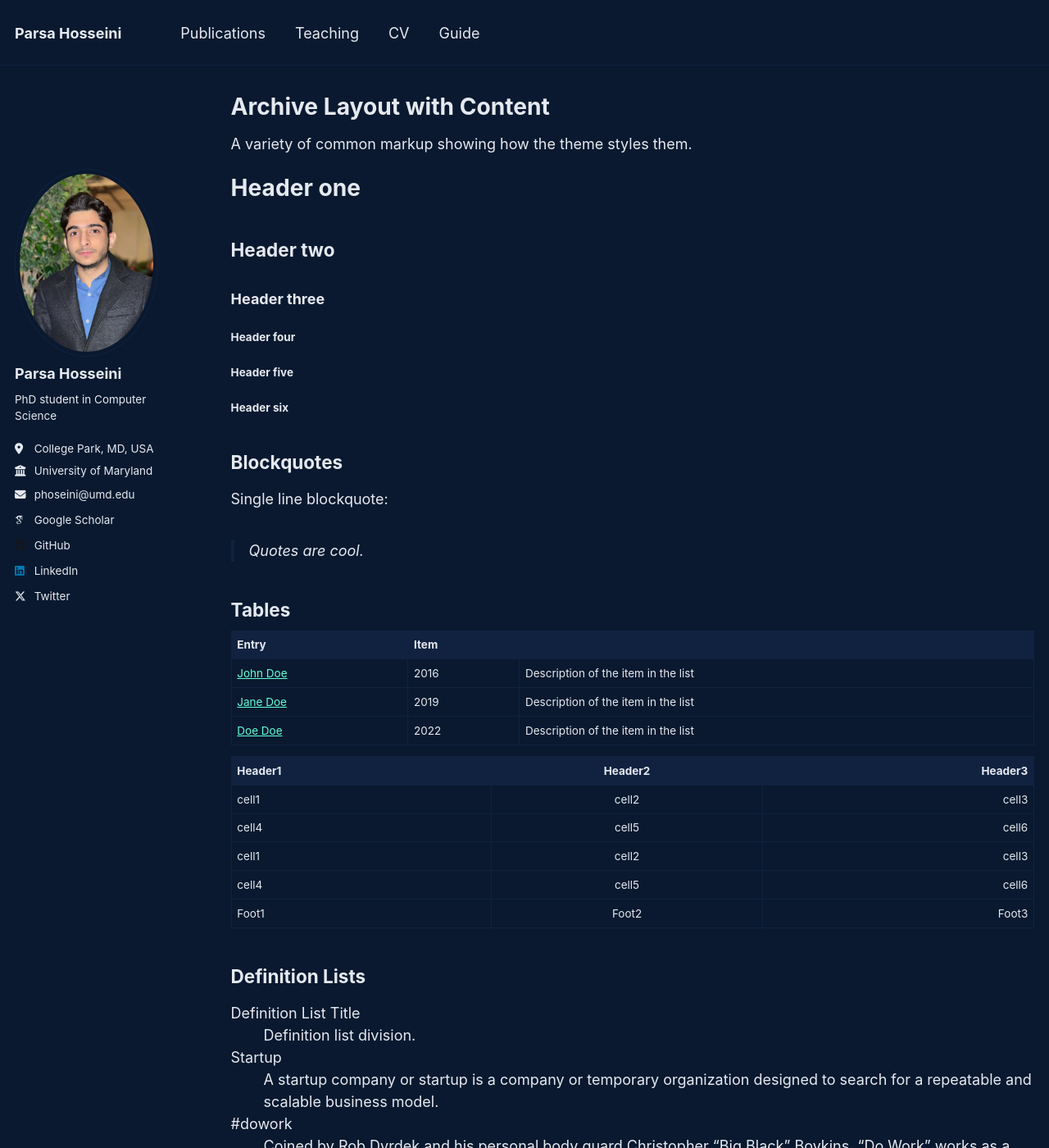
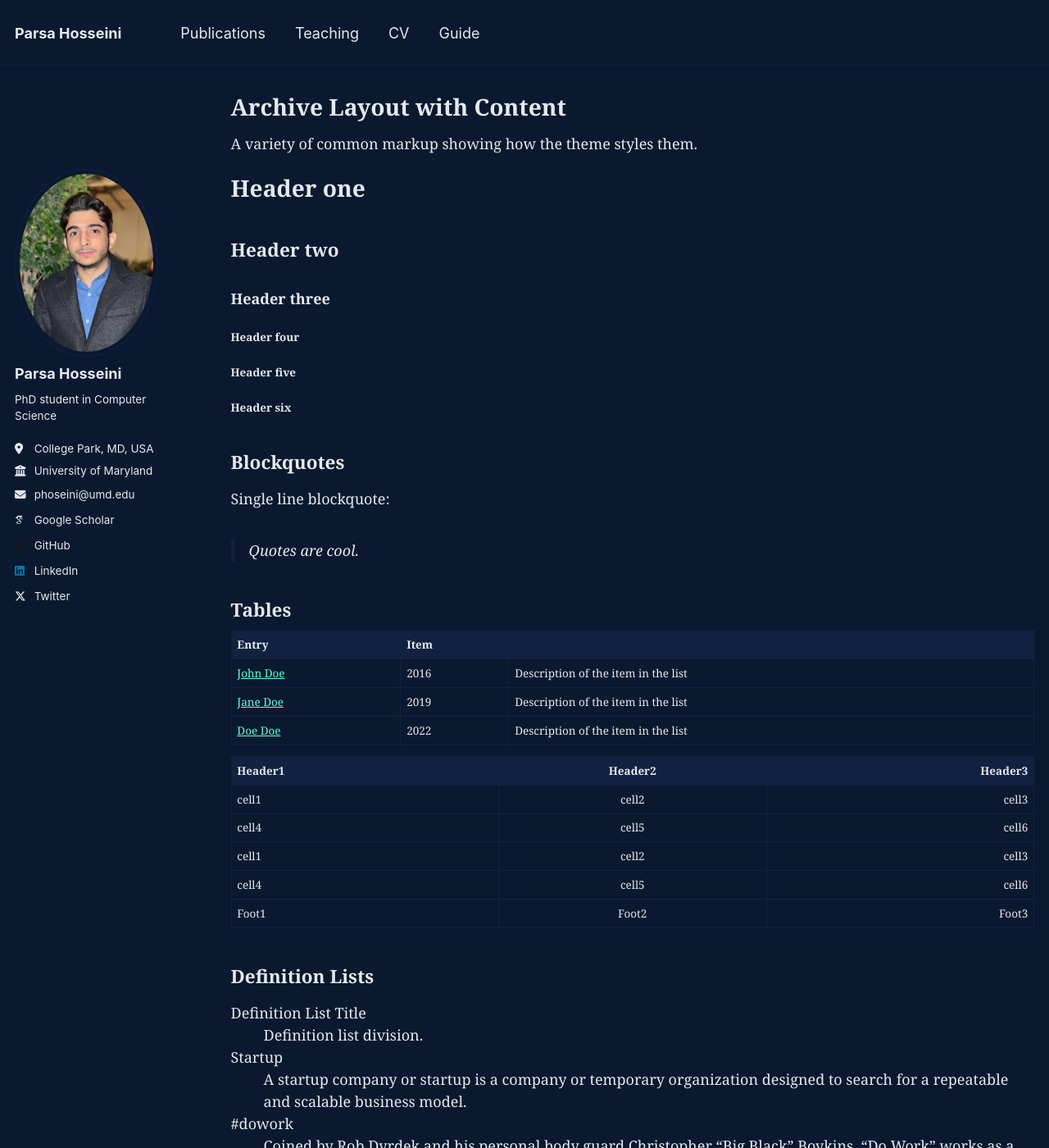
Before and after one commit to sudoparsa/sudoparsa.github.io, a Jekyll site: the page built from _pages/archive-layout-with-content.md, in a window 1280 px wide and 1400 px high. Shown: the whole window at 82% size. Built offline with Jekyll 4.4.1, drawn with Linux system fonts in a browser that asks for light colours; some web fonts are replaced.

Commit message:
Update _themes.scss

```diff
--- a/_sass/_themes.scss
+++ b/_sass/_themes.scss
@@ -39,9 +39,9 @@ $type-size-6                : 0.75em;   // ~12px
 $type-size-7                : 0.6875em; // ~11px
 $type-size-8                : 0.625em;  // ~10px
 
-$global-font-family         : $sans-serif;
-$header-font-family         : $sans-serif;
-$caption-font-family        : $serif;
+$global-font-family         : $georgia;
+$header-font-family         : $georgia;
+$caption-font-family        : $georgia;
 
 /* ==========================================================================
    Breakpoints
```
